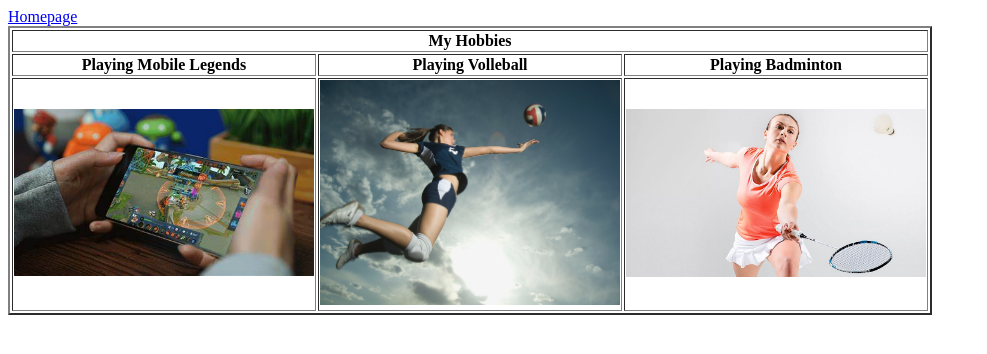
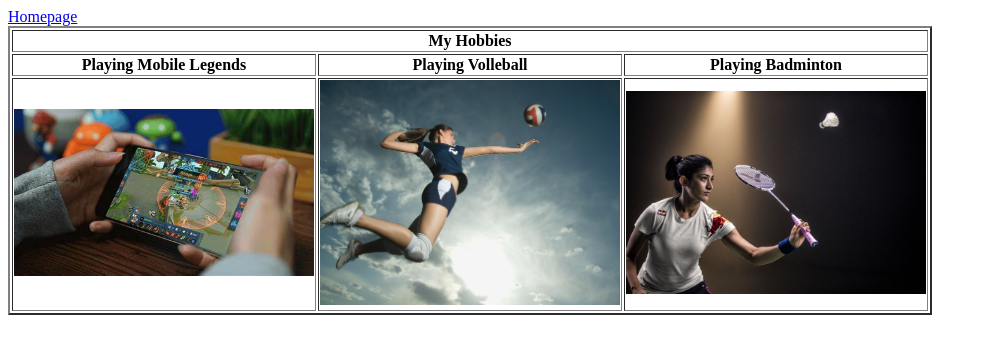
Before and after one commit to TrishaNodera/HTML-Introduction, a plain HTML site: page Hobbies.html in a window 1280 px wide. Shown: the whole page, without its empty margins (0-987 px from the left). Drawn offline with Linux system fonts and the light colour scheme; files whose address does not match are found by name.

Commit message:
Add files via upload

```diff
--- a/Hobbies.html
+++ b/Hobbies.html
@@ -18,7 +18,7 @@
                 <tr>
                 <td><img src="OIP (10).jpeg"width='300'></td>
                 <td><img src="low-angle-view-of-volleyball-player-jumping-77817685-5b1880e4fa6bcc0036d04ad0.jpg"width='300'></td>
-                <td><img src="C:\Users\acer\OneDrive\Documents\DC 101\badminton2_1580988558.jpg"width='300'></td>
+                <td><img src="badminton.jpg"width='300'></td>
                 </tr>
             </thead>
         </tbody>
```
Also changed, not shown: badminton.jpg (added).
